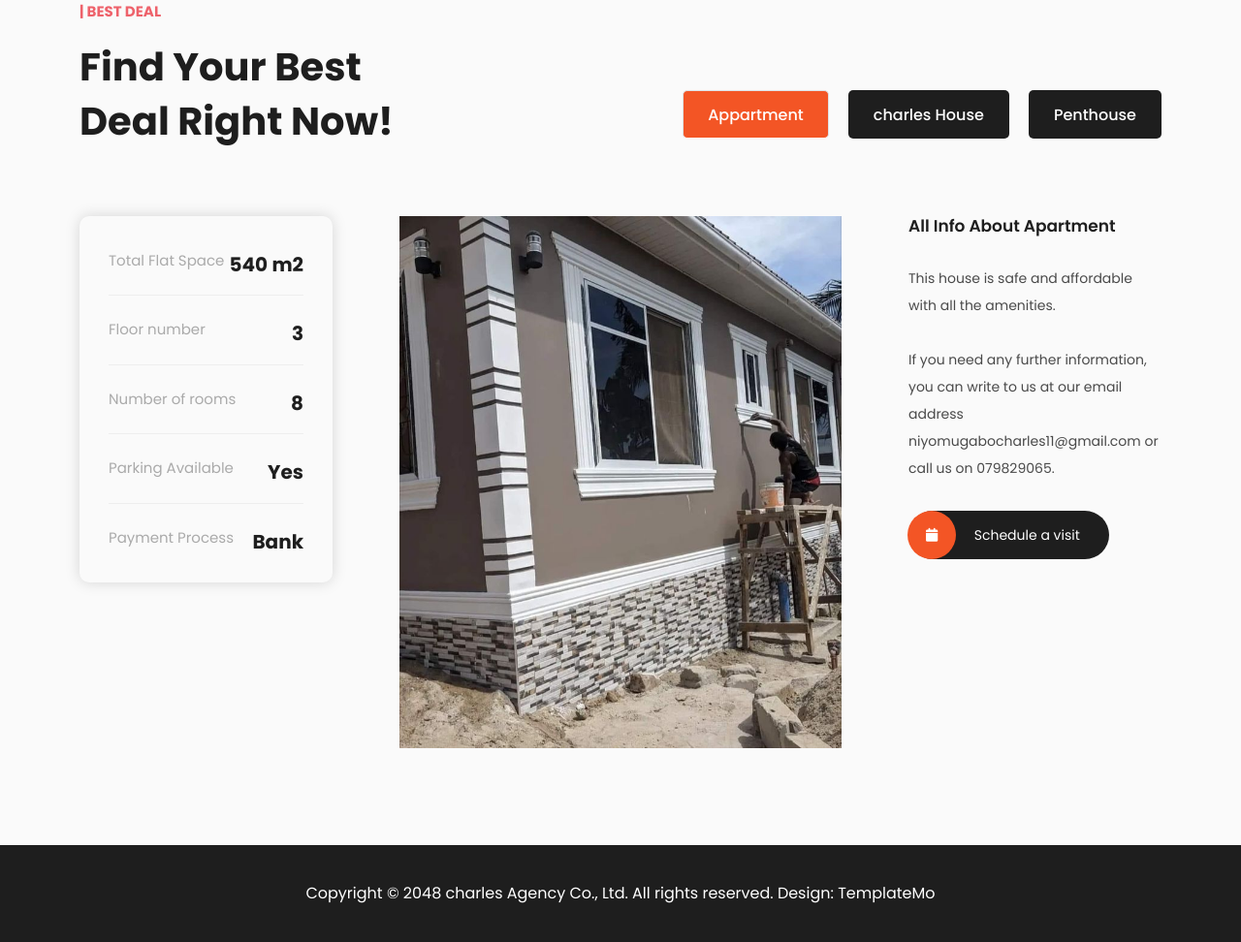
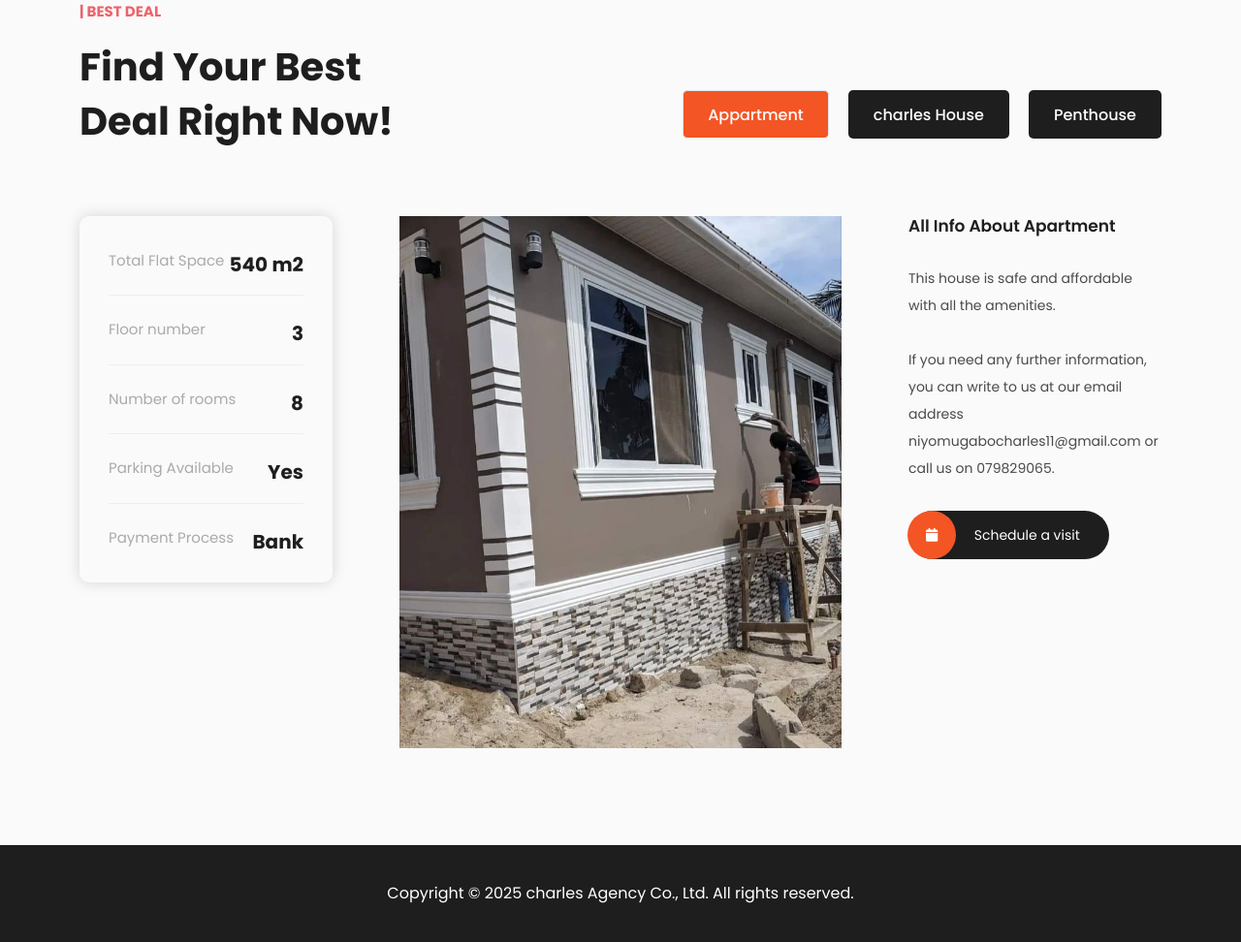
Before and after one commit to Niyomugabo-charles/get, a plain HTML site: page property-details.html in a window 1280 px wide. Shown: the part 2379-3351 px from the top of the page at 97% size. Drawn offline with nearby package versions, Linux system fonts and the light colour scheme.

Commit message:
Update property-details.html

```diff
--- a/property-details.html
+++ b/property-details.html
@@ -296,9 +296,7 @@ https://templatemo.com/tm-591-villa-agency
   <footer class="footer-no-gap">
     <div class="container">
       <div class="col-lg-12">
-        <p>Copyright © 2048 charles Agency Co., Ltd. All rights reserved.
-
-        Design: <a rel="nofollow" href="https://templatemo.com" target="_blank">TemplateMo</a></p>
+        <p>Copyright © 2025 charles Agency Co., Ltd. All rights reserved. </p>
       </div>
     </div>
   </footer>
```
